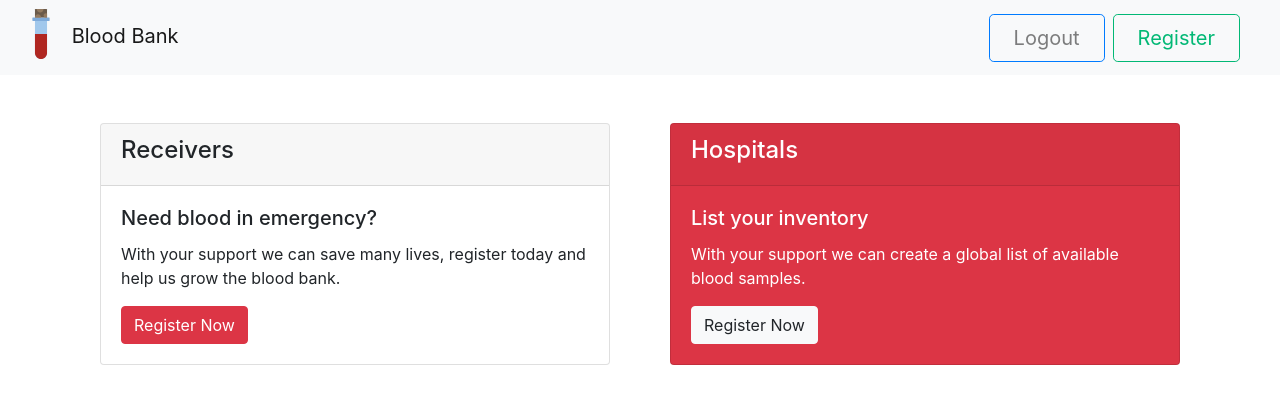
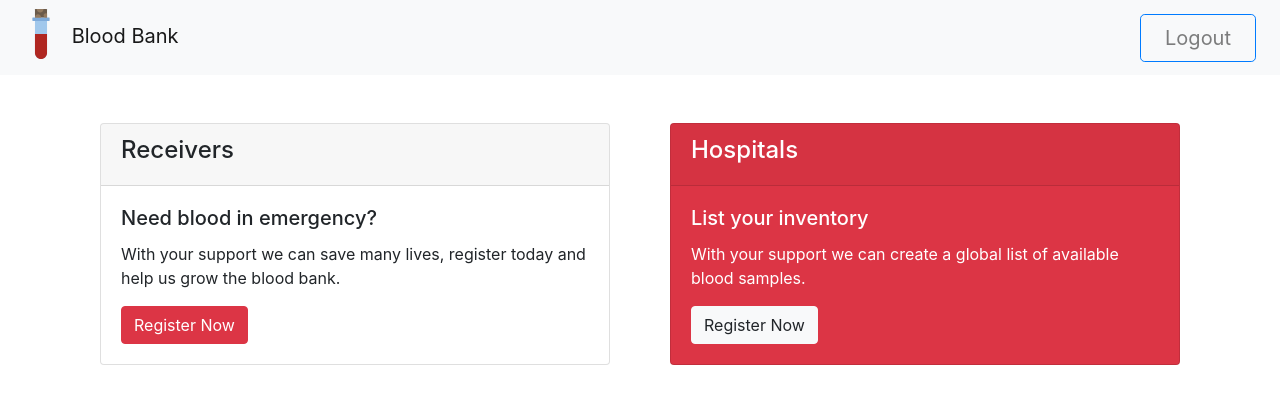
Before and after one commit to kshitijbhatt/bloodbank, a CodeIgniter app: page /bloodbank/index.php/user/index in a window 1280 px wide. Shown: the top 420 px of the page. Run offline with CodeIgniter, Linux system fonts and the light colour scheme; a user stored in the database is signed in; some libraries are stand-ins or nearby versions.

Commit message:
Fine correction in login menu

```diff
--- a/application/views/templates/header.php
+++ b/application/views/templates/header.php
@@ -16,19 +16,24 @@
 		<div class="collapse navbar-collapse" id="navbarColor03">
 				<ul class="navbar-nav ml-auto">
 					<?php ?>
-					<li class="nav-item">
 					<?php
 					$user_id=$this->session->userdata('user_id');
 					if(!$user_id){
-						echo '<a class="nav-link btn btn-outline-primary px-4 mr-2 btn-lg" href="'.base_url().'user/login">Login</a>';
-					}
-					else{
-						echo '<a class="nav-link btn btn-outline-primary px-4 mr-2 btn-lg" href=" ">Logout</a>';
-					}?>
+						?>
+					<li class="nav-item">
+						<a class="nav-link btn btn-outline-primary px-4 mr-2 btn-lg" href="'.base_url().'user/login">Login</a>;
 					</li>
 					<li class="nav-item">
 					<a class="nav-link btn btn-outline-success px-4 mr-4 btn-lg" href="<?php echo base_url()?>user"> Register</a>
 					</li>
+					<?php
+					}
+					else{
+						?>
+					<li class="nav-item">
+					<a class="nav-link btn btn-outline-primary px-4 mr-2 btn-lg" href=" ">Logout</a>
+					</li>
+					<?php } ?>
 				</ul>
 		</div>
 	</nav>
```
